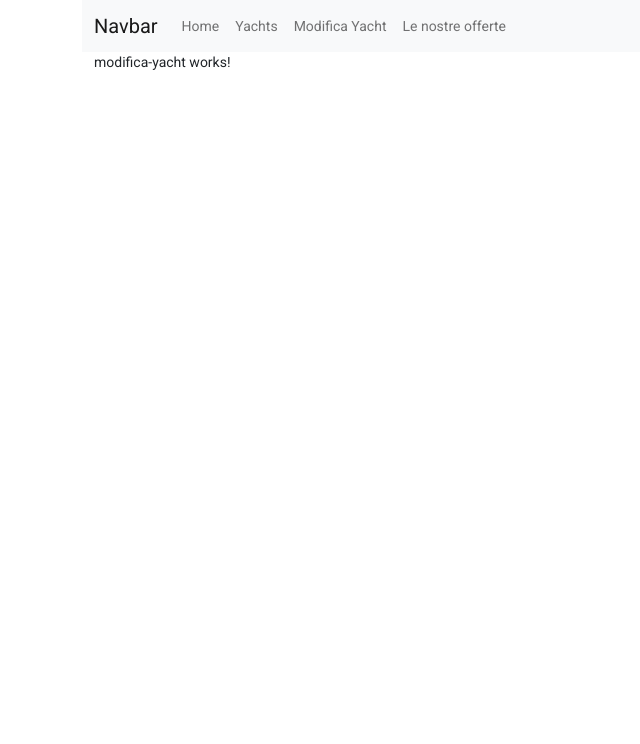
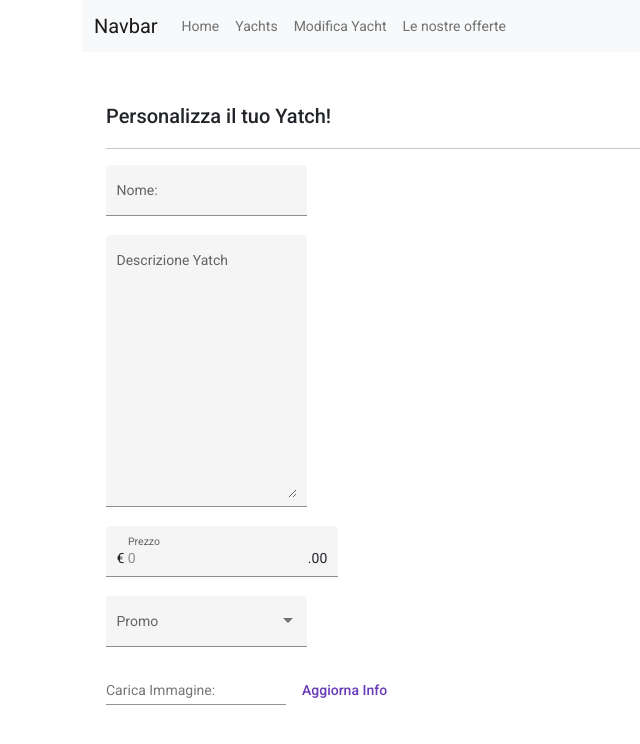
Before and after one commit to paranoidAndroid490/ProgettoTeamDot, an Angular app: page /modifica in a window 1280 px wide. Shown: the top 744 px of the page, without its empty margins (0-640 px from the left). Built offline with nearby package versions, Linux system fonts and the light colour scheme.

Commit message:
Aggiunto Form modifica yatch

```diff
--- a/src/app/modifica-yacht/modifica-yacht.component.html
+++ b/src/app/modifica-yacht/modifica-yacht.component.html
@@ -1,7 +1,70 @@
-<p>modifica-yacht works!</p>
+<div class="container">
+
+  <div class="row">
+    <div class="col-9">
+      <h2 class="mt-5">Personalizza il tuo Yatch!</h2>
+<hr>
+      <form class="mt-3" #yatchForm = "ngForm">
 
 
-<div class="container">
+          <mat-form-field appearance="fill">
+            <mat-label>Nome:</mat-label>
+            <input type="text"  placeholder="Modifica il nome"
+            matInput
+            ngModel
+            id="nomeBarca"
+            name="nome"
+            #nomeInput = "ngModel">
+          </mat-form-field>
+<br>
+          <mat-form-field appearance="fill">
+            <mat-label>Descrizione Yatch</mat-label>
+            <textarea
+            rows="15"
+            placeholder="Modifica Descrizione"
+            matInput
+            ngModel
+            id="descBarca"
+            name="desc"
+            #nomeText="ngModel"></textarea>
+          </mat-form-field>
+<br>
+          <mat-form-field appearance="fill" floatLabel="always">
+            <mat-label>Prezzo</mat-label>
+            <input
+            matInput
+            type="number"
+            id="prezzoBarca"
+            placeholder="0">
+            <span matPrefix>€&nbsp;</span>
+            <span matSuffix>.00</span>
+          </mat-form-field>
+<br>
+          <mat-form-field appearance="fill">
+            <mat-label>Promo</mat-label>
+            <mat-select>
+              <mat-option value="y">In Offerta</mat-option>
+              <mat-option value="n">Non in Offerta</mat-option>
+            </mat-select>
+          </mat-form-field>
+<br>
+          <mat-form-field>
+            <mat-label>Carica Immagine:</mat-label>
+            <input type="text"
+            placeholder="Carica nuova immagine"
+            matInput
+            ngModel
+            id="caricaImage"
+            name="image"
+            #nomeUrl = "ngModel">
+          </mat-form-field>
+
+      <button mat-button color="primary" type="submit">Aggiorna Info</button>
+
+      </form>
+    </div>
+  </div>
+
   <!-- SELETTORE PER ATTUARE LA ROUTING:
     dentro router-outelet verranno renderizzati i singoli component-->
 
```
Also changed, not shown: src/app/material.modules.ts (+6 -2 lines).
